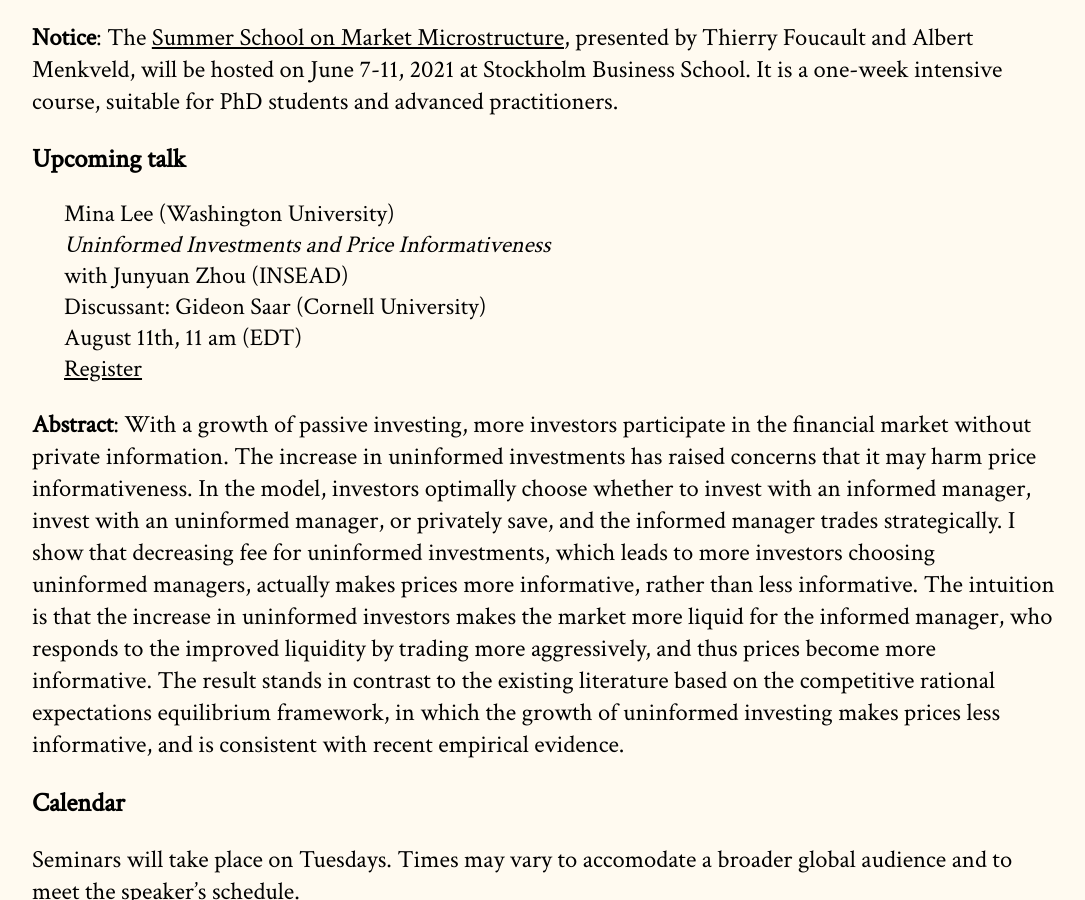
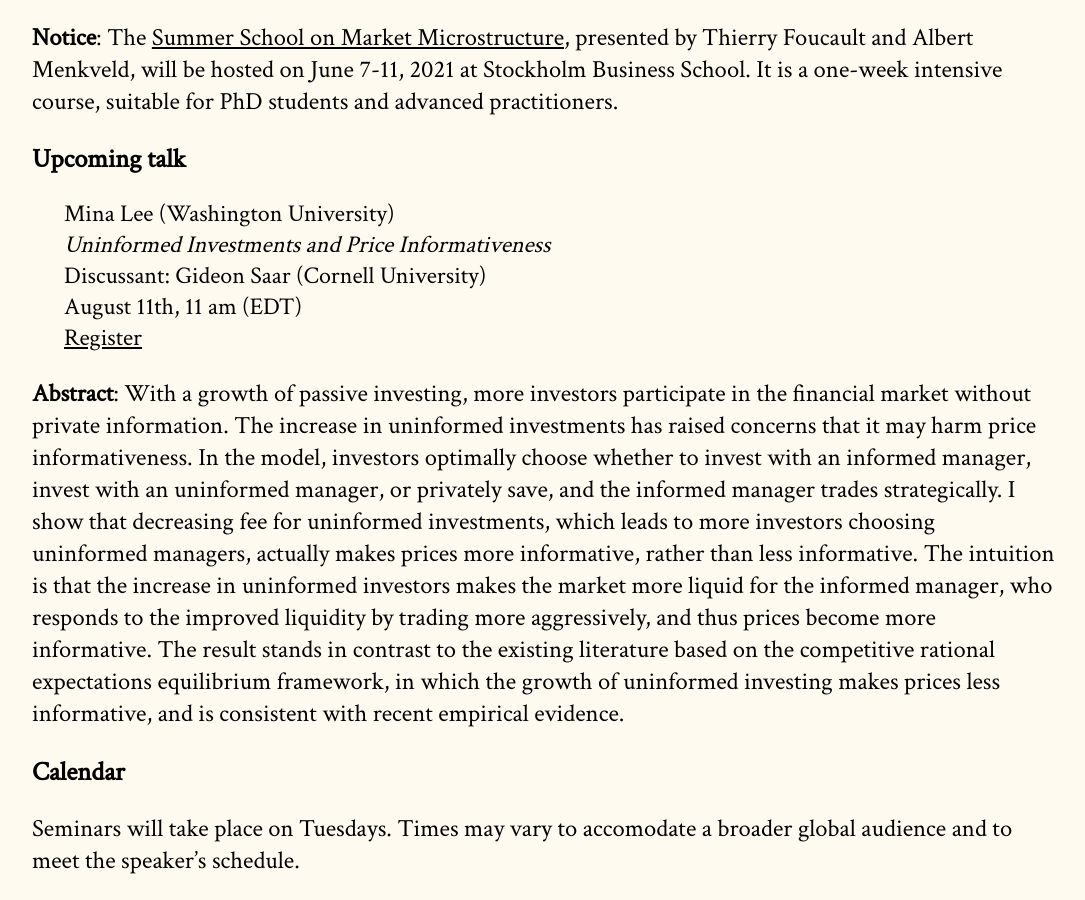
Before and after one commit to cpfiffer/microstructure.exchange, a Jekyll site: the page built from index.md, in a window 1280 px wide and 900 px high, scrolled down 528 px. Shown: the whole window, without its empty margins (96-1181 px from the left). Built offline with Jekyll 4.4.1, drawn with Linux system fonts in a browser that asks for light colours; some web fonts are replaced; part of the change alters nothing that is shown.

Commit message:
Update _config.yml

```diff
--- a/_config.yml
+++ b/_config.yml
@@ -13,7 +13,7 @@ github:
 speaker-info:
   speaker-name: Mina Lee (Washington University)
   speaker-paper: "Uninformed Investments and Price Informativeness"
-  coauthors: "Junyuan Zhou (INSEAD)"
+  # coauthors: "Junyuan Zhou (INSEAD)"
   speaker-date: August 11th, 11 am (EDT)
   discussant: "Gideon Saar (Cornell University)"
   # paper-link:
```
